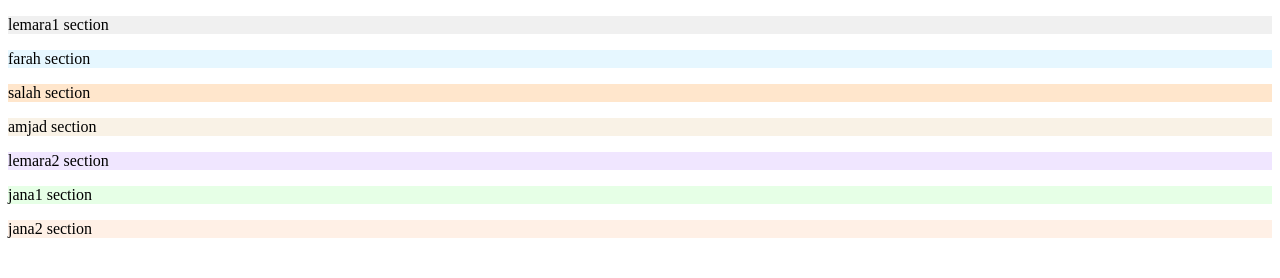
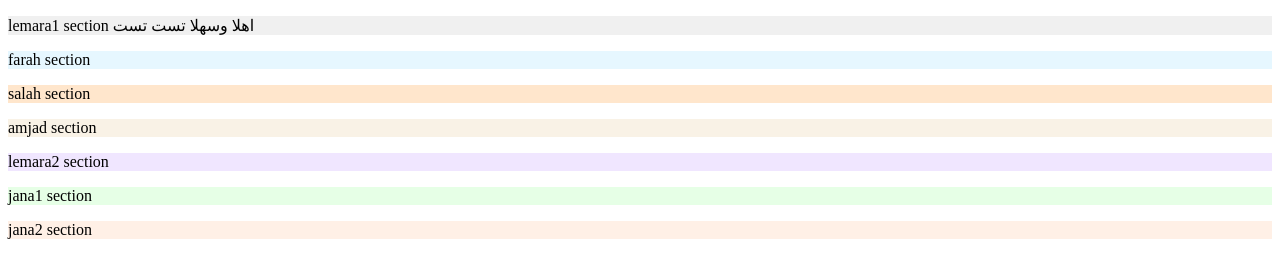
Before and after one commit to lemarafuad/SkinSoft-Task1-, a plain HTML site: page index.html in a window 1280 px wide. Drawn offline with Linux system fonts and the light colour scheme.

Commit message:
first test commit

```diff
--- a/index.html
+++ b/index.html
@@ -11,7 +11,7 @@
 </head>
 <body>
     <div id="lemara1">
-        <p>lemara1 section</p>
+        <p>lemara1 section اهلا وسهلا تست تست</p>
     </div>
     <div id="farah">
         <p>farah section</p>
```
